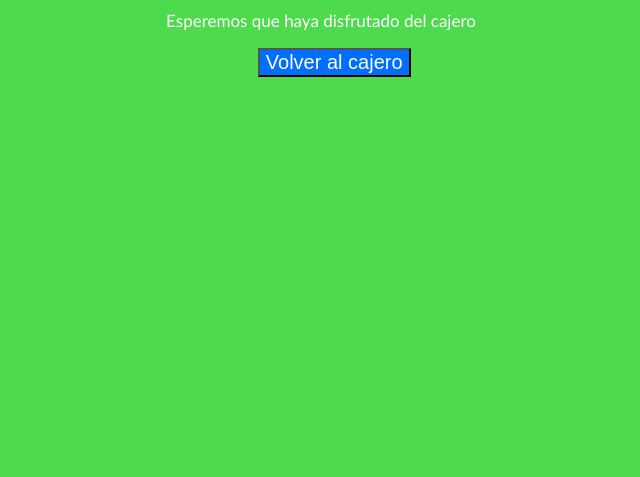
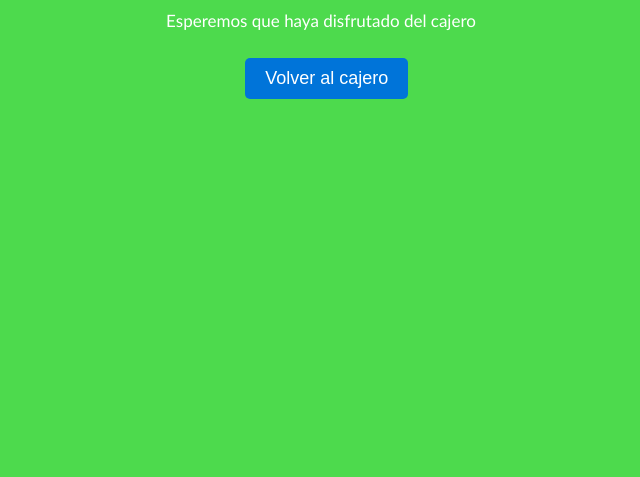
Before and after one commit to Joasan11/Examen2-DIW_DWEC, a plain HTML site: page templates/cajeroDespedida.html in a window 1280 px wide. Shown: the part 323-800 px from the top of the page, without its empty margins (319-959 px from the left). Drawn offline with Linux system fonts and the light colour scheme.

Commit message:
Cambiamos el css del cajerodespedida

```diff
--- a/styles/cajeroDespedida.css
+++ b/styles/cajeroDespedida.css
@@ -16,12 +16,16 @@ h1{
 }
 
 /*Estilos para el boton*/
-button{
-    align-content: center;
-    background-color: #006eff;
-    color: white;
-    font-size: 20px;
-    margin-left: 45%;
+button {
+    background-color: #0074D9;
+    color: #fff;
+    padding: 10px 20px;
+    border: none;
+    border-radius: 5px;
+    cursor: pointer;
+    font-size: 18px;
+    margin-top: 10px;
+    margin-left: 44%;
 }
 
 button:hover{
```
